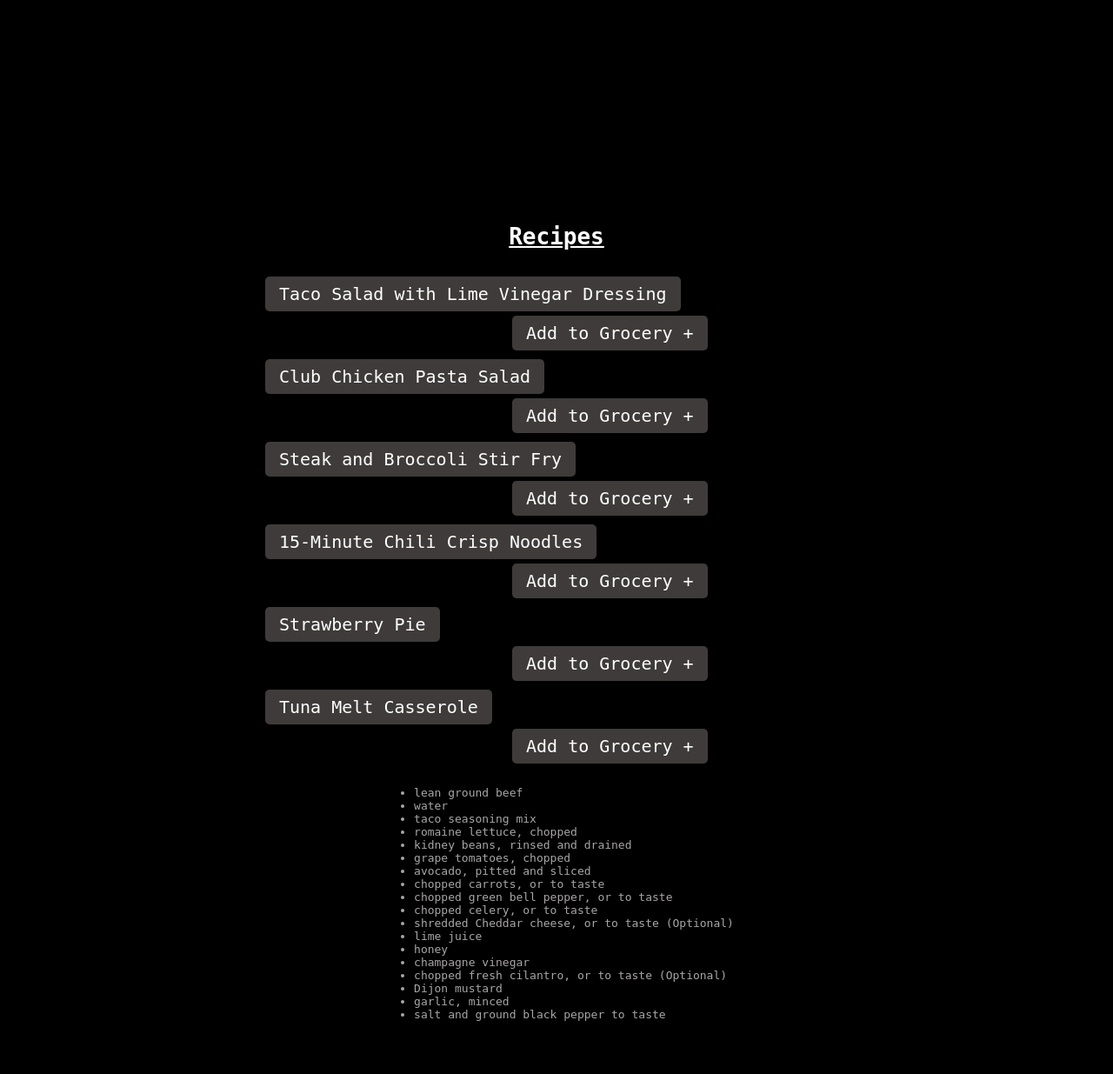
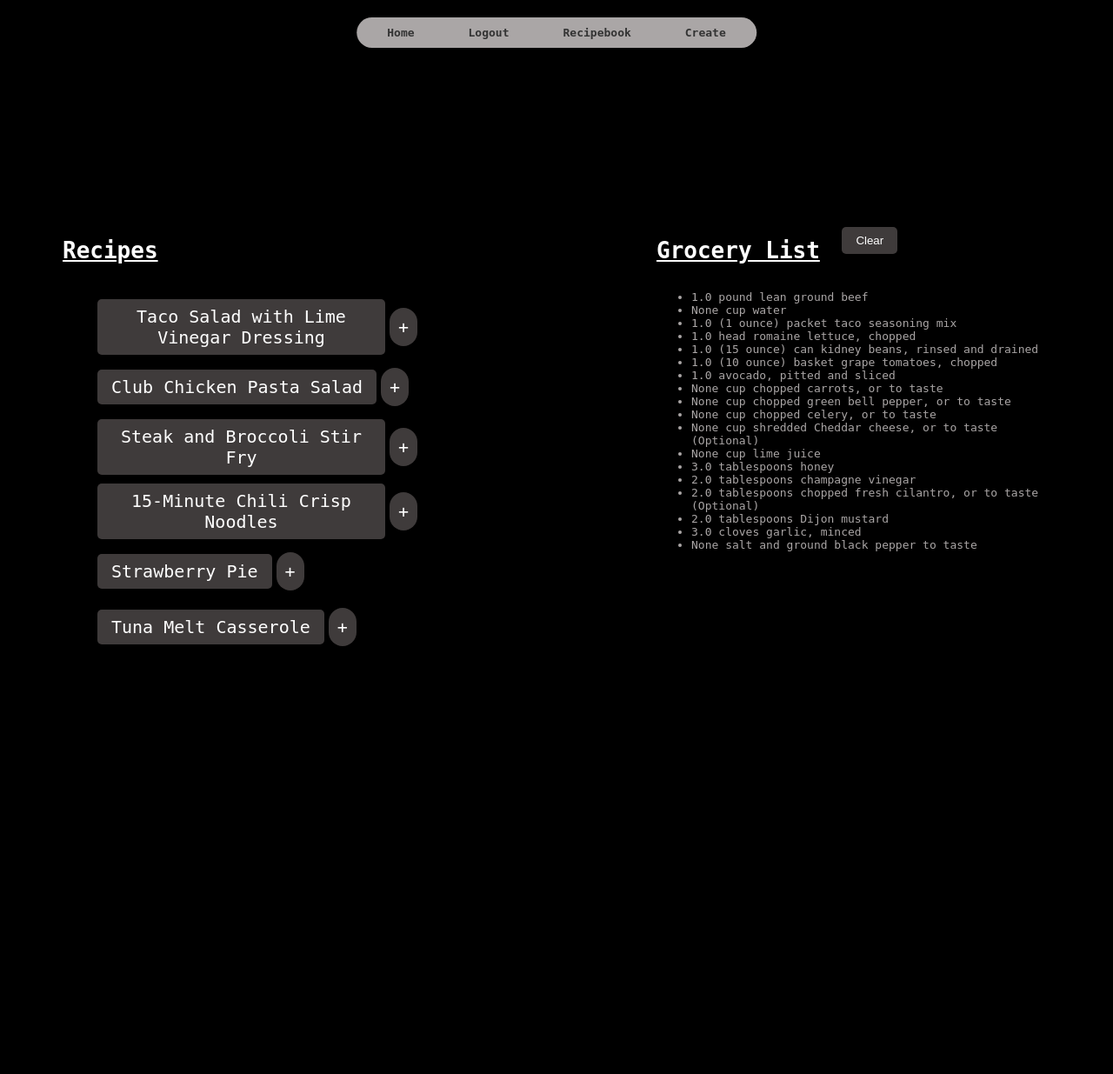
Before and after one commit to alex-single/RecipeBook, a Flask app: page /groceries-fetch in a window 1280 px wide. Shown: the whole page at 87% size. After the commit the page ends 743 px from the top, so only its background shows below. Run offline with Flask 3, Linux system fonts and the light colour scheme; a user stored in the database is signed in.

Commit message:
modified:   app_logic/__pycache__/models.cpython-313.pyc 	modified:   app_logic/__pycache__/routes.cpython-313.pyc 	modified:   app_logic/models.py 	modified:   app_logic/routes.py 	modified:   app_logic/static/css/base.css 	modified:   app_logic/templates/bookviewer.html 	modified:   app_logic/templates/recipe_sub.html 	modified:   instance/site.db

```diff
--- a/app_logic/models.py
+++ b/app_logic/models.py
@@ -24,7 +24,8 @@ class Users(UserMixin, db.Model):
         'Recipe',
         secondary=user_grocery,
         backref='in_grocery_of',
-        lazy='dynamic'
+        lazy= 'dynamic'
+
     )
 
 
--- a/app_logic/routes.py
+++ b/app_logic/routes.py
@@ -3,7 +3,7 @@ import requests
 from bs4 import BeautifulSoup as bs
 from fractions import Fraction
 from flask import Blueprint, render_template, request, redirect, url_for
-from .models import db, Recipe, Ingredient, Step, Users
+from .models import db, Recipe, Ingredient, Step, Users, user_grocery
 from flask_login import login_user, logout_user, login_required, current_user
 from werkzeug.security import generate_password_hash, check_password_hash
 from . import login_manager
@@ -13,6 +13,23 @@ from validate_email_address import validate_email
 
 main = Blueprint('main', __name__)
 
+
+@main.context_processor
+def inject_groceries():
+    if current_user.is_authenticated:
+        recipes = current_user.grocery_recipes.all()
+        groceries = [
+            {
+                'quantity': ing.quantity,
+                'unit': ing.unit,
+                'name': ing.name
+            }
+            for recipe in recipes
+            for ing in recipe.ingredients
+        ]
+    else:
+        groceries = []
+    return dict(groceries=groceries)
 
 def parse_quantity(q):
     try:
@@ -181,6 +198,7 @@ def sub():
 def bookviewer():
     if request.method == 'GET':
             recipes = current_user.recipes.all()
+            groceries = current_user.grocery_recipes.all()
             return render_template("bookviewer.html", user=current_user, recipes=recipes)
 
 
@@ -251,3 +269,13 @@ def groceryfetch():
         recipes=allrecipes,
         groceries=groceries
     )
+
+@main.route('/grocery-clear', methods=['POST'])
+@login_required
+def groceryclear():
+    db.session.execute(
+    user_grocery.delete().where(user_grocery.c.user_id == current_user.id)
+)
+    db.session.commit()
+
+    return redirect(url_for('main.bookviewer'))
--- a/app_logic/static/css/base.css
+++ b/app_logic/static/css/base.css
@@ -326,7 +326,14 @@ textarea {
 .recipe-entry{
 
   list-style-type: none;
+  display: flex;
+  align-items: center;  /* vertically center them */
 
+
+}
+
+.recipe-entry button {
+  margin: 5px;               /* remove that 40% left / 5px top */
 }
 
 .recipe-list{
@@ -338,9 +345,54 @@ textarea {
 
 
 }
-.recipe-book-header{
+.recipe-grocery-group {
+  display: flex;        /* make children sit in a row */
+  gap: 10rem;            /* space between them */
+  align-items: flex-start;
+  justify-content: center;
+  padding: 1rem;
+}
+
+.recipe-list{
+flex: 1;
+margin-right: 40px;
+
+
+}
+.grocery-list {
+  flex: 1;
+  margin-left: 30px;
+  /* optionally: max-width, min-width, etc. */
+}
 
 
 
+.addtogrocery{
+
+  display: inline-block;       /* allow width/padding on anchors */
+  padding: 10px 10px;
+  background: rgb(63, 59, 59);
+  color: white;
+  border: none;                /* anchors ignore this, but buttons obey it */
+  border-radius: 9999px;
+  font-size: 20px;
+  font-family: monospace;
+  text-decoration: none;       /* remove underline on the <a> */
+  text-align: center;          /* center text in anchor if it grows */
+  cursor: pointer;
+  transition: transform 0.1s, background-color 0.1s;
 
 }
+
+
+
+.addtogrocery:hover {
+  transform: scale(1.15);
+  background-color: #747070;
+}
+
+.grocery-header{
+
+  display: flex;
+  flex-direction: row;
+}
--- a/app_logic/templates/bookviewer.html
+++ b/app_logic/templates/bookviewer.html
@@ -6,9 +6,38 @@
    <link rel="stylesheet"href="{{ url_for('static', filename='css/base.css') }}">
 
     <title>Document</title>
+
+    <nav class="navbar">
+
+      <ul class="menu">
+        <li class="item"><a href="{{url_for('main.home')}}">Home</a></li>
+{% if current_user.is_authenticated %}
+      <!-- show this when user is logged in -->
+      <li class="item">
+        <a href="{{ url_for('main.logout') }}">Logout</a>
+      </li>
+      <li class="item">
+        <a href="{{url_for('main.bookviewer')}}">Recipebook</a>
+      </li>
+      <li class="item">
+        <a href="{{url_for('main.recipe_submission')}}">Create</a>
+      </li>
+    {% else %}
+      <!-- show this when user is not logged in -->
+      <li class="item">
+        <a href="{{ url_for('main.login') }}">Login</a>
+      </li>
+      <li class="item">
+        <a href="{{ url_for('main.register') }}">Register</a>
+      </li>
+    {% endif %}
+
+
+    </nav>
 </head>
 <body>
-
+<div class="recipe-grocery-group">
+<div class="recipe-list">
 <h1 class="recipe-book-header"><u>Recipes</u> </h1>
 
 <ul class="recipe-list">
@@ -23,24 +52,34 @@
       <form
     action="{{ url_for('main.addtolist', recipe_id=recipe.id) }}"
     method="post"
-    style="display:inline;"
+
   >
-    <button type="submit" class="hero_btn">Add to Grocery +</button>
+    <button type="submit" class="addtogrocery"> +</button>
 </form>
 
 
     </li>
   {% endfor %}
 </ul>
+</div>
+
+
 
 <div class="grocery-list">
+<div class="grocery-header">
+<h1><u>Grocery List</u></h1>
+<form action="{{url_for('main.groceryclear')}}" method="post">
+<button type="submit" class="hero-button"> Clear </button>
+</form>
+</div>
 <ul>
 {% for item in groceries %}
 
-<li>{{item.name}}  </li>
+<li> {{ item.quantity ~ ' ' ~ item.unit ~ ' ' ~ item.name }} </li>
 
 {%endfor%}
 </ul>
 </div>
+</div>
 </body>
 </html>
```
Also changed, not shown: app_logic/templates/recipe_sub.html (+28 -0 lines), instance/site.db.
